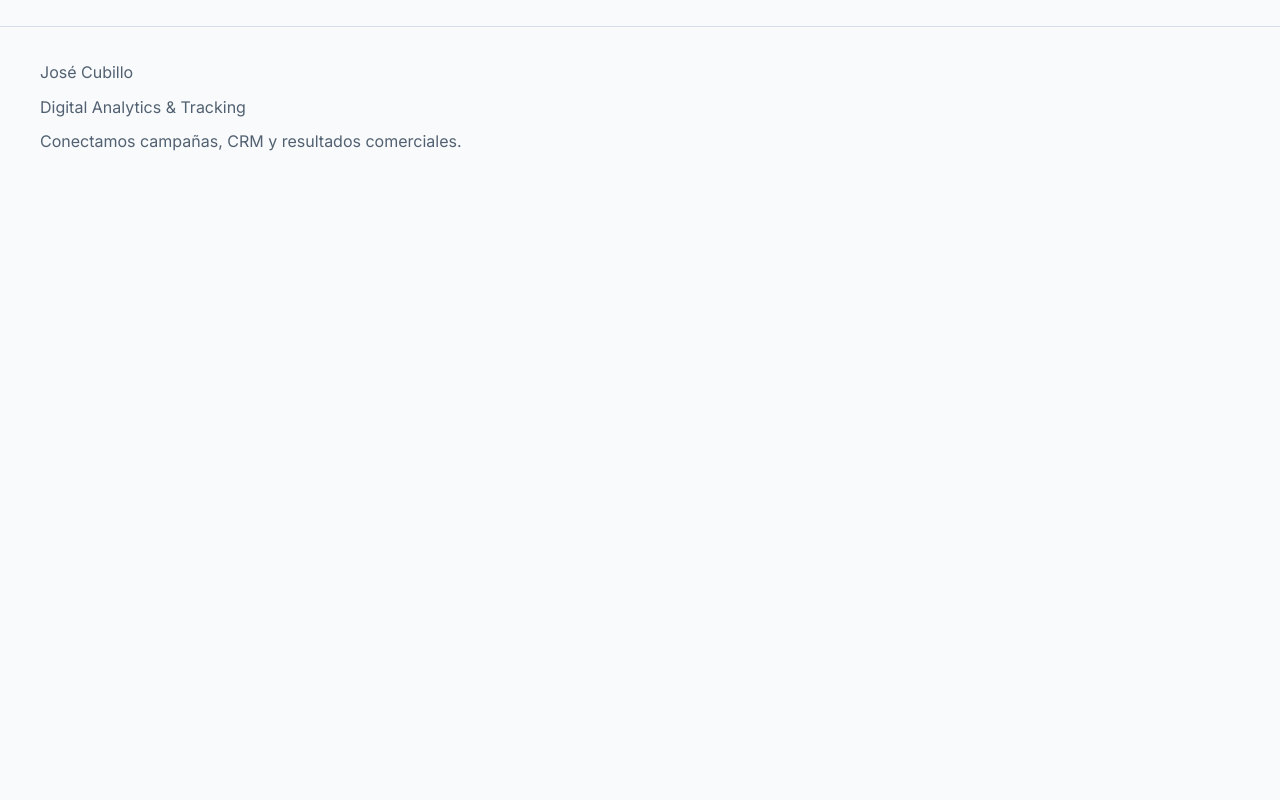
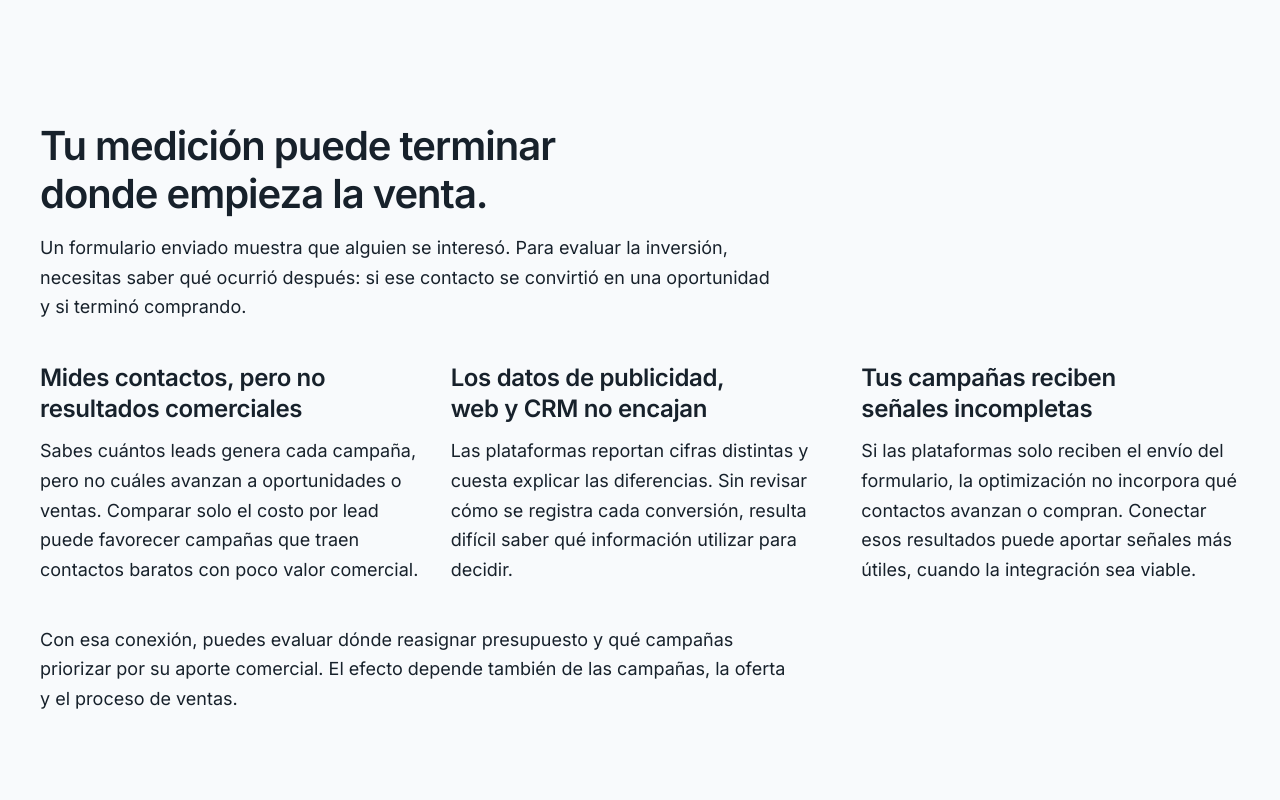
Before and after one commit to jeeyzi/analyticsJC, a Next.js app: page / in a window 1280 px wide. Shown: the part 700-1500 px from the top of the page. Before the commit the page ends 887 px from the top, so only its background shows below. Built offline with nearby package versions, Linux system fonts and the light colour scheme.

Commit message:
feat: implement problem and impact sections

```diff
--- a/src/app/page.tsx
+++ b/src/app/page.tsx
@@ -1,4 +1,5 @@
 import { Hero } from "@/components/sections/Hero";
+import { ProblemImpact } from "@/components/sections/ProblemImpact";
 import { DesignSystemPreview } from "@/components/development/DesignSystemPreview";
 import { HeaderNavigationPreview } from "@/components/development/HeaderNavigationPreview";
 
@@ -7,6 +8,7 @@ export default function Home() {
   return (
     <>
       <Hero diagnosisReady={headerPreview} />
+      <ProblemImpact />
       {process.env.NODE_ENV === "development" && process.env.DESIGN_SYSTEM_PREVIEW === "true" && <DesignSystemPreview />}
       {headerPreview && <HeaderNavigationPreview />}
     </>
--- /dev/null
+++ b/src/components/sections/ProblemImpact.module.css
@@ -0,0 +1,2 @@
+.content { display: flex; flex-direction: column; gap: var(--section-content-gap); }
+.symptom { display: flex; flex-direction: column; gap: var(--space-3); min-width: 0; }
--- /dev/null
+++ b/src/components/sections/ProblemImpact.tsx
@@ -0,0 +1,29 @@
+import { Container } from "@/components/layout/Container";
+import { CardGrid, Section } from "@/components/layout/Section";
+import { site } from "@/content/site";
+import typography from "@/styles/typography.module.css";
+import styles from "./ProblemImpact.module.css";
+
+export function ProblemImpact() {
+  return (
+    <Section id="problema" aria-labelledby="titulo-problema">
+      <Container>
+        <div className={styles.content}>
+          <div className={`${typography.reading} ${typography.titleText}`}>
+            <h2 id="titulo-problema">{site.problem.heading}</h2>
+            <p className={typography.body}>{site.problem.introduction}</p>
+          </div>
+          <CardGrid>
+            {site.problem.symptoms.map((symptom) => (
+              <div key={symptom.heading} className={styles.symptom}>
+                <h3>{symptom.heading}</h3>
+                <p className={typography.body}>{symptom.body}</p>
+              </div>
+            ))}
+          </CardGrid>
+          <p className={`${typography.reading} ${typography.body}`}>{site.impact}</p>
+        </div>
+      </Container>
+    </Section>
+  );
+}
--- a/src/content/site.ts
+++ b/src/content/site.ts
@@ -25,4 +25,23 @@ export const site = {
     microcopy: "Cuéntanos qué necesitas resolver. Revisaremos tu solicitud y te contactaremos si hay encaje para una conversación.",
     identity: "José Cubillo · Digital Analytics & Tracking",
   },
+  problem: {
+    heading: "Tu medición puede terminar donde empieza la venta.",
+    introduction: "Un formulario enviado muestra que alguien se interesó. Para evaluar la inversión, necesitas saber qué ocurrió después: si ese contacto se convirtió en una oportunidad y si terminó comprando.",
+    symptoms: [
+      {
+        heading: "Mides contactos, pero no resultados comerciales",
+        body: "Sabes cuántos leads genera cada campaña, pero no cuáles avanzan a oportunidades o ventas. Comparar solo el costo por lead puede favorecer campañas que traen contactos baratos con poco valor comercial.",
+      },
+      {
+        heading: "Los datos de publicidad, web y CRM no encajan",
+        body: "Las plataformas reportan cifras distintas y cuesta explicar las diferencias. Sin revisar cómo se registra cada conversión, resulta difícil saber qué información utilizar para decidir.",
+      },
+      {
+        heading: "Tus campañas reciben señales incompletas",
+        body: "Si las plataformas solo reciben el envío del formulario, la optimización no incorpora qué contactos avanzan o compran. Conectar esos resultados puede aportar señales más útiles, cuando la integración sea viable.",
+      },
+    ],
+  },
+  impact: "Con esa conexión, puedes evaluar dónde reasignar presupuesto y qué campañas priorizar por su aporte comercial. El efecto depende también de las campañas, la oferta y el proceso de ventas.",
 } as const;
```
Also changed, not shown: 13 other files (tests, documents, lock files or other folders).
